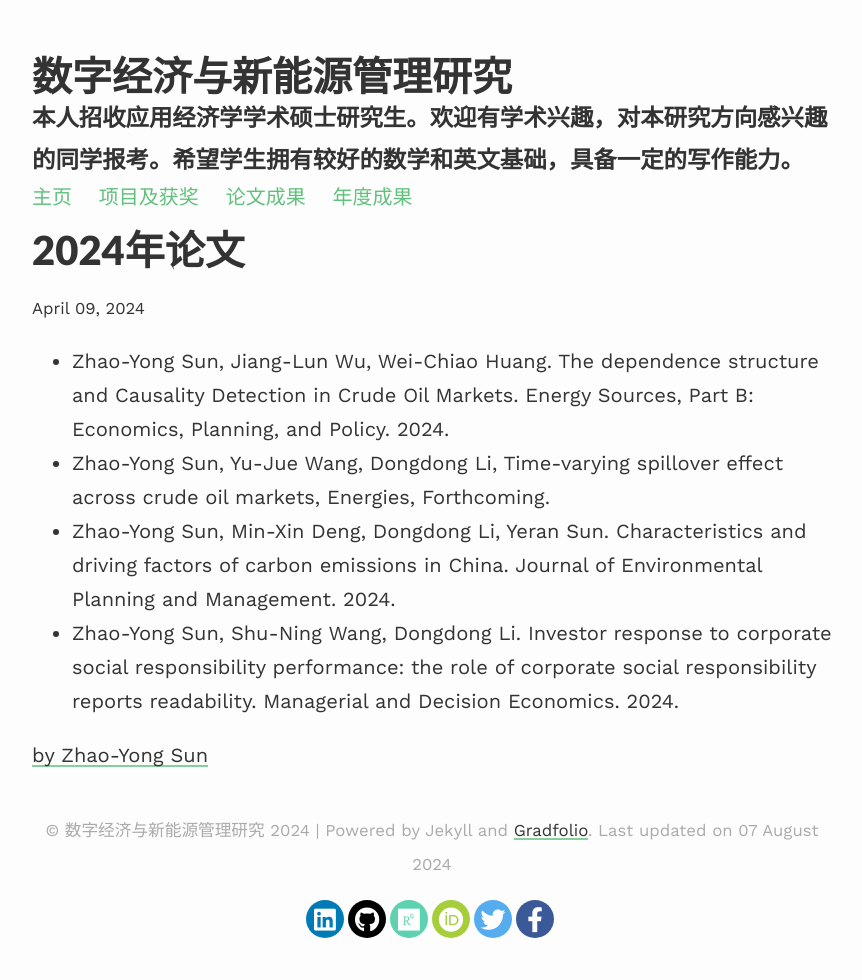
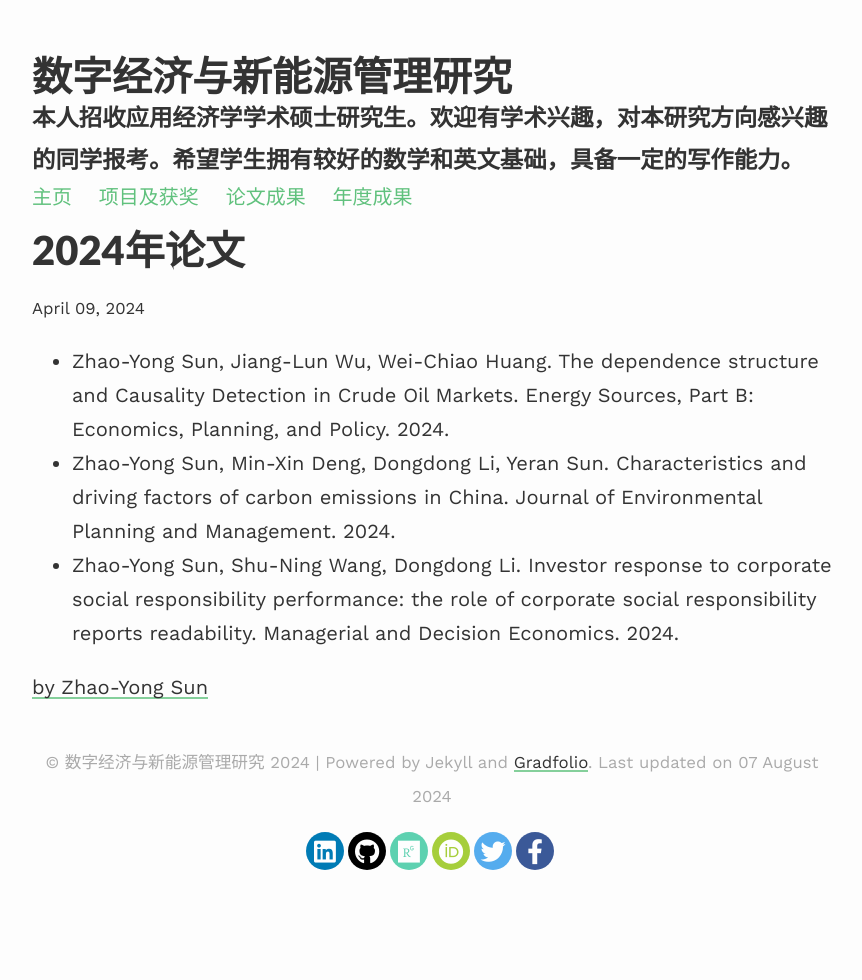
Before and after one commit to dakuamao/sun, a Jekyll site: the page built from _posts/2024-04-09-home-they-brought.md, in a window 1280 px wide. Shown: the whole page, without its empty margins (208-1070 px from the left). Built offline with Jekyll 4.4.1, drawn with Linux system fonts in a browser that asks for light colours; nearby versions of some CDN libraries.

Commit message:
Update 2024-04-09-home-they-brought.md

```diff
--- a/_posts/2024-04-09-home-they-brought.md
+++ b/_posts/2024-04-09-home-they-brought.md
@@ -4,7 +4,6 @@ title: 2024年论文
 ---
 
 - Zhao-Yong Sun, Jiang-Lun Wu, Wei-Chiao Huang. The dependence structure and Causality Detection in Crude Oil Markets. Energy Sources, Part B: Economics, Planning, and Policy. 2024.
-- Zhao-Yong Sun, Yu-Jue Wang, Dongdong Li, Time-varying spillover effect across crude oil markets, Energies, Forthcoming.
 - Zhao-Yong Sun, Min-Xin Deng, Dongdong Li, Yeran Sun. Characteristics and driving factors of carbon emissions in China. Journal of Environmental Planning and Management. 2024.
 - Zhao-Yong Sun, Shu-Ning Wang, Dongdong Li. Investor response to corporate social responsibility performance: the role of corporate social responsibility reports readability. Managerial and Decision Economics. 2024.
 
```
